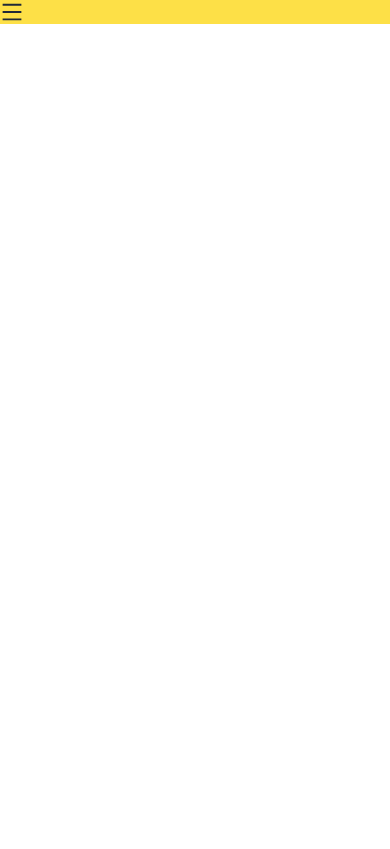
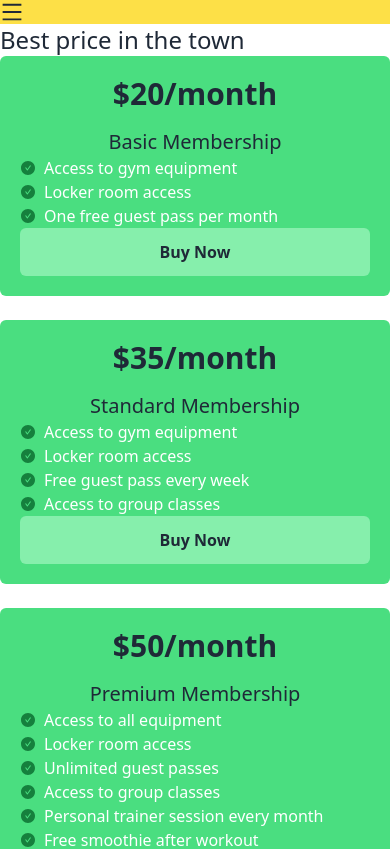
Before and after one commit to zobayerhb/res-tail-axios-rechart, a React (Vite) app: page / in a window 390 px wide. Shown: the top 849 px of the page. Built offline with nearby package versions, Linux system fonts and the light colour scheme.

Commit message:
display cart with responsive

```diff
--- a/src/App.jsx
+++ b/src/App.jsx
@@ -1,10 +1,12 @@
 import "./App.css";
 import NavBar from "./components/NavBar/NavBar";
+import PricingOptions from "./components/PricingOptions/PricingOptions";
 
 function App() {
   return (
     <>
      <NavBar></NavBar>
+     <PricingOptions></PricingOptions>
     </>
   );
 }
--- /dev/null
+++ b/src/components/Feature/Feature.jsx
@@ -0,0 +1,16 @@
+import PropTypes from "prop-types";
+import { AiFillCheckCircle } from "react-icons/ai";
+
+const Feature = ({feature}) => {
+    return (
+        <div>
+            <p className="flex items-center font-medium text-white"><AiFillCheckCircle className="text-green-700 mr-2"></AiFillCheckCircle>{feature}</p>
+        </div>
+    );
+};
+
+Feature.propTypes = {
+    feature: PropTypes.string,
+}
+
+export default Feature;
--- /dev/null
+++ b/src/components/PricingOption/PricingOption.jsx
@@ -0,0 +1,27 @@
+import PropTypes from "prop-types";
+import Feature from "../Feature/Feature";
+
+const PricingOption = ({ option }) => {
+  const { name, price, features } = option;
+
+  return (
+    <div className="bg-green-400 rounded-md p-5 flex flex-col">
+      <h1 className="font-extrabold text-3xl text-center">{price}</h1>
+      <h4 className="font-medium text-xl mt-4 text-center">{name}</h4>
+      <div className="flex-grow">
+        {features.map((feature, index) => (
+          <Feature key={index} feature={feature}></Feature>
+        ))}
+      </div>
+      <button className="w-full bg-green-300 font-bold hover:bg-green-800 hover:text-white duration-100 py-3 rounded-md">
+        Buy Now
+      </button>
+    </div>
+  );
+};
+
+PricingOption.propTypes = {
+  option: PropTypes.object.isRequired,
+};
+
+export default PricingOption;
--- /dev/null
+++ b/src/components/PricingOptions/PricingOptions.jsx
@@ -0,0 +1,72 @@
+import PricingOption from "../PricingOption/PricingOption";
+
+const PricingOptions = () => {
+  const priceOptions = [
+    {
+      id: 1,
+      name: "Basic Membership",
+      price: "$20/month",
+      features: [
+        "Access to gym equipment",
+        "Locker room access",
+        "One free guest pass per month",
+      ],
+    },
+    {
+      id: 2,
+      name: "Standard Membership",
+      price: "$35/month",
+      features: [
+        "Access to gym equipment",
+        "Locker room access",
+        "Free guest pass every week",
+        "Access to group classes",
+      ],
+    },
+    {
+      id: 3,
+      name: "Premium Membership",
+      price: "$50/month",
+      features: [
+        "Access to all equipment",
+        "Locker room access",
+        "Unlimited guest passes",
+        "Access to group classes",
+        "Personal trainer session every month",
+        "Free smoothie after workout",
+      ],
+    },
+    {
+      id: 4,
+      name: "Day Pass",
+      price: "$10/day",
+      features: ["Access to gym equipment", "Locker room access"],
+    },
+    {
+      id: 5,
+      name: "Family Membership",
+      price: "$80/month",
+      features: [
+        "Access for up to 4 family members",
+        "All gym equipment",
+        "Locker room access",
+        "Free guest pass every week",
+        "Family group classes",
+        "Monthly personal trainer session",
+      ],
+    },
+  ];
+
+  return (
+    <div>
+      <h2 className="text-2xl">Best price in the town</h2>
+      <div className="grid md:grid-cols-3 gap-6">
+        {priceOptions.map((option) => (
+          <PricingOption key={option.id} option={option}></PricingOption>
+        ))}
+      </div>
+    </div>
+  );
+};
+
+export default PricingOptions;
```
